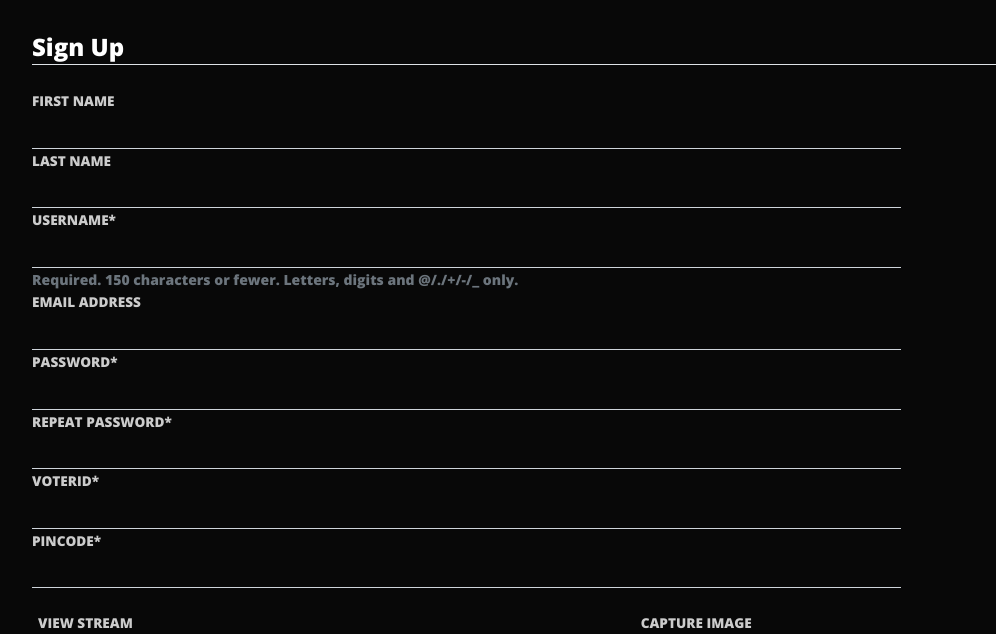
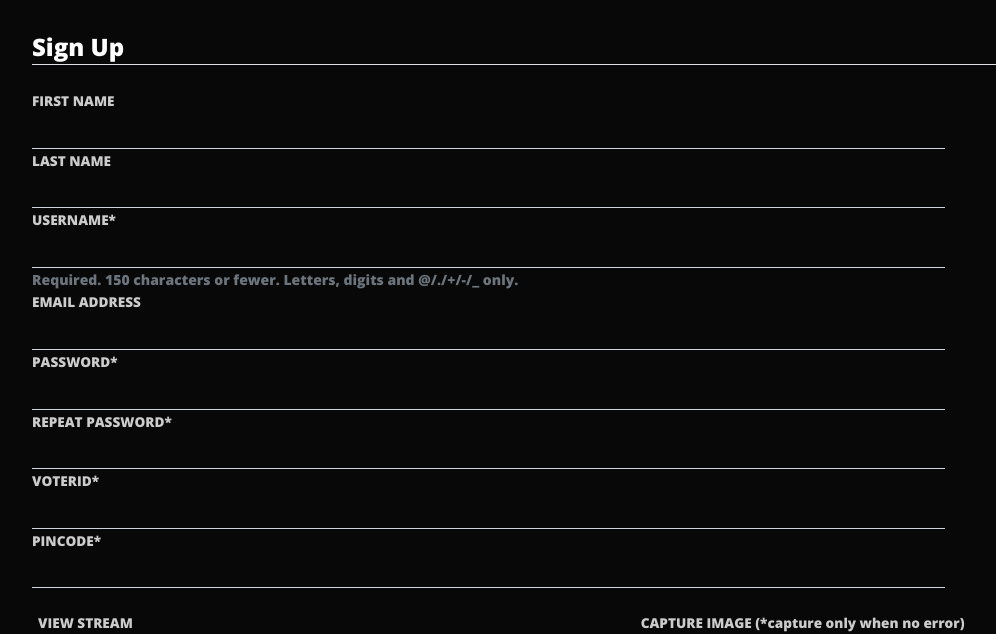
Before and after one commit to Mihirlalwani/Digital_Voting_System, a Django app: page /register/ in a window 1280 px wide. Shown: the part 112-746 px from the top of the page, without its empty margins (50-1046 px from the left). Run offline with Django 3.2, Linux system fonts and the light colour scheme; some libraries are stand-ins or nearby versions.

Commit message:
Error messages

```diff
--- a/users/static/users/js/script.js
+++ b/users/static/users/js/script.js
@@ -54,18 +54,14 @@ var error = document.getElementById("error");
                 console.log(prediction);
                 console.log(prediction.length);
                 //console.log(prediction[0].probability[0]);
-
+                stream.style.display="None";
+                canvas.style.display="block";
                 // draw the video first
                 ctx.drawImage(stream, 0, 0, 650, 500);
-                // if(prediction.length === 0 )
-                // {
-                //     var error = document.getElementById("error");
-                //     error.innerHTML="No Face Detected!";
-                //     console.log(error);
-                // }
+
                 if(prediction.length == 0)
                 {
-
+                    btnCapture.disabled=true;
                     error.innerHTML="No Face Detected!";
                     console.log(error);
                     setTimeout(timeout, 1000);
@@ -73,26 +69,22 @@ var error = document.getElementById("error");
 
                 else if(prediction.length > 1 )
                 {
+                    btnCapture.disabled=true;
                     error.innerHTML="Multiple Faces Detected!";
                     console.log(error);
                     setTimeout(timeout, 1000);
                 }
                 else if(prediction[0].probability[0] < 0.95)
                 {
-
+                    btnCapture.disabled=true;
                     error.innerHTML="Face Not Clear!";
                     console.log(error);
                     setTimeout(timeout, 1000);
                 }
-                // else if(prediction[0].probability[0] > 0.95 && prediction.length == 1)
-                // {
-
-                //     error.innerHTML="Good Angle!";
-                //     console.log(error);
-                //     setTimeout(timeout, 1000);
-                // }
-
-
+                else
+                {
+                    btnCapture.disabled=false;
+                }
 
                 prediction.forEach((pred) => {
 
--- a/users/templates/users/register.html
+++ b/users/templates/users/register.html
@@ -9,7 +9,7 @@
         <div class="form">
           <form action="" method="POST" enctype="multipart/form-data">
             {% csrf_token %}
-              <div class="row" style="width:80%;">
+              <div class="row" style="width:84%;">
                 <fieldset class="form-group">
                           {{ user_form|crispy }}
                           {{ profile_form|crispy }}
@@ -23,14 +23,14 @@
                       <button id="btn-start" type="button" class="button" style="background-color: #080808; color:#ccc; border: none; font-size: 0.85rem;">
                           VIEW STREAM</button>
                       <div class="play-area-sub">
-                          <video id="stream" width="600" height="400" autoplay style="background-color: #fff; display:none" ></video>
-                          <canvas id="canvas" width="600px" height="400px" style="background-color: #fff;"></canvas>
+                          <video id="stream" width="600" height="400" autoplay style="background-color: #fff;" ></video>
+                          <canvas id="canvas" width="600px" height="400px" style="background-color: #fff; display:none;"></canvas>
                       </div>
                   </div>
 
                   <div class="column" style="flex: 46%;">
-                      <button id="btn-capture" type="button" class="button" style="background-color: #080808; color:#ccc; border: none; font-size: 0.85rem;">
-                          CAPTURE IMAGE</button>
+                      <button id="btn-capture" type="button" class="button" disabled style="background-color: #080808; color:#ccc; border: none; font-size: 0.85rem;">
+                          CAPTURE IMAGE (*capture only when no error)</button>
                       <div class="play-area-sub">
                           <canvas id="capture" width="310" height="233" style="background-color: #fff;"></canvas>
                           <div id="snapshot" style="display:none;"></div>
```
Also changed, not shown: users/templates/users/verification.html (+4 -4 lines), db.sqlite3, images/images/VI9JR1QIWEK4M05.png (added).
